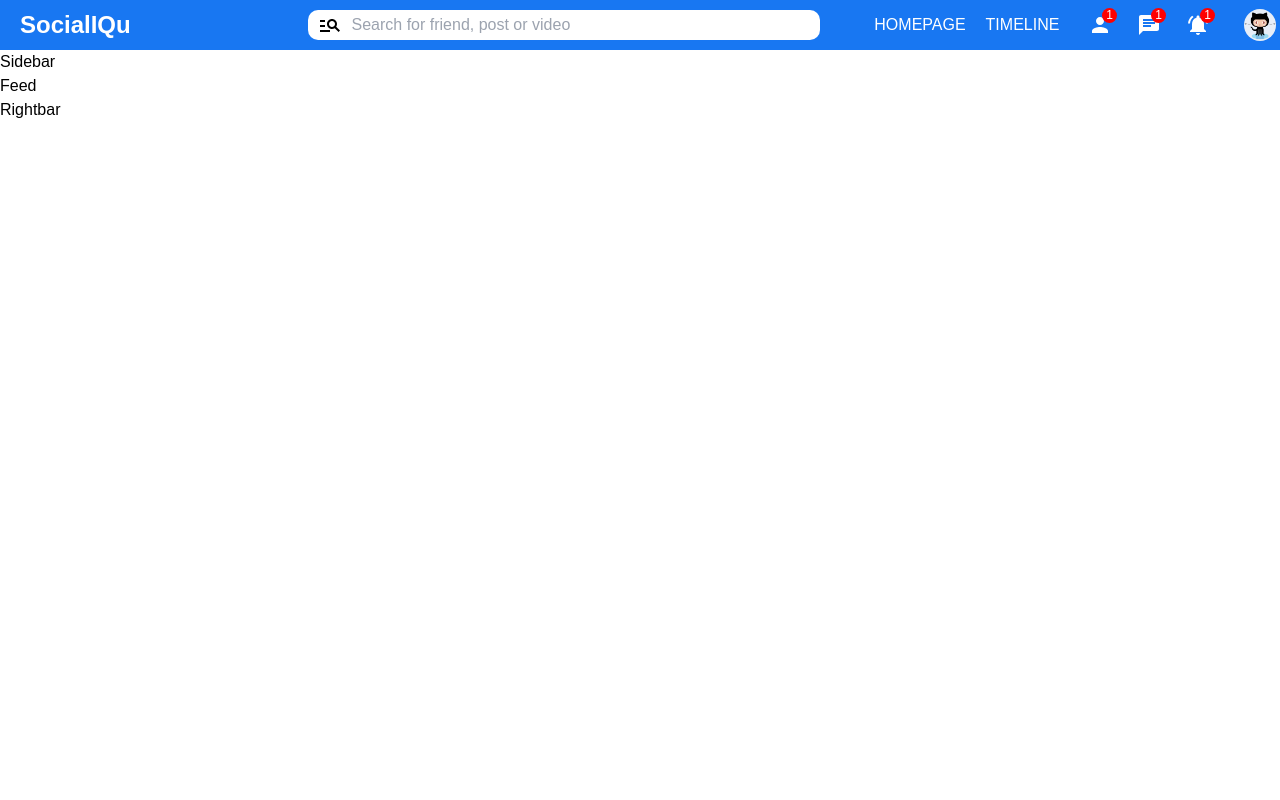
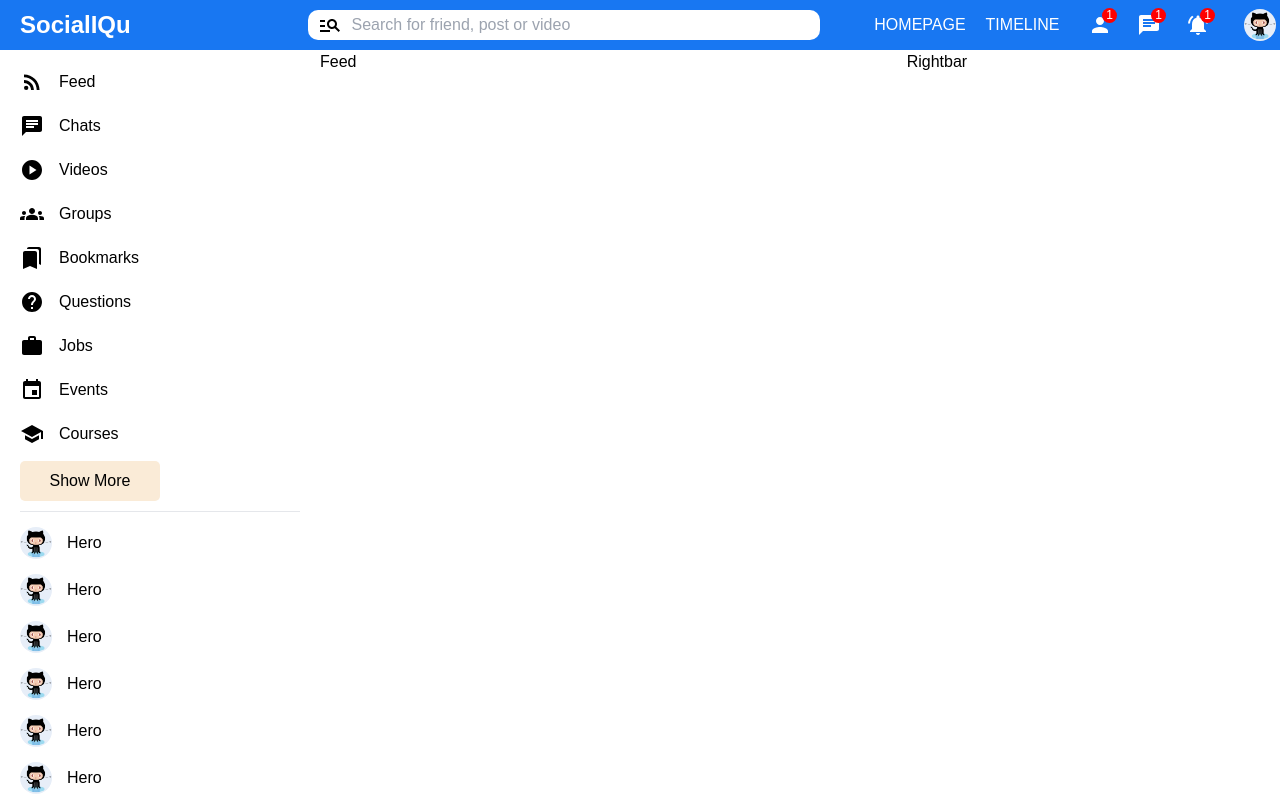
Before and after one commit to Cyber-Infernox/SocialIQu, a React (Create React App) app in the folder Client/my-app/: page / in a window 1280 px wide. Built offline with nearby package versions, Linux system fonts and the light colour scheme.

Commit message:
Sidebar added

```diff
--- a/Client/my-app/src/Components/Feed/Feed.css
+++ b/Client/my-app/src/Components/Feed/Feed.css
@@ -0,0 +1,3 @@
+.feed {
+  flex: 5.5;
+}
--- a/Client/my-app/src/Components/Feed/Feed.jsx
+++ b/Client/my-app/src/Components/Feed/Feed.jsx
@@ -2,7 +2,7 @@ import "./Feed.css";
 
 const Feed = () => {
   return (
-    <div>
+    <div className="feed">
       <div>Feed</div>
     </div>
   );
--- a/Client/my-app/src/Components/Rightbar/Rightbar.css
+++ b/Client/my-app/src/Components/Rightbar/Rightbar.css
@@ -0,0 +1,3 @@
+.rightbar {
+  flex: 3.5;
+}
--- a/Client/my-app/src/Components/Rightbar/Rightbar.jsx
+++ b/Client/my-app/src/Components/Rightbar/Rightbar.jsx
@@ -2,7 +2,7 @@ import "./Rightbar.css";
 
 const Rightbar = () => {
   return (
-    <div>
+    <div className="rightbar">
       <div>Rightbar</div>
     </div>
   );
--- a/Client/my-app/src/Components/Sidebar/Sidebar.css
+++ b/Client/my-app/src/Components/Sidebar/Sidebar.css
@@ -0,0 +1,70 @@
+.sidebar {
+  flex: 3;
+  height: calc(100vh - 50px);
+  overflow-y: scroll;
+}
+
+::-webkit-scrollbar {
+  width: 5px;
+}
+::-webkit-scrollbar-track {
+  background-color: #f1f1f1;
+}
+::-webkit-scrollbar-thumb {
+  background-color: rgb(179, 179, 179);
+}
+
+.sidebarWrapper {
+  padding: 20px;
+}
+
+.sidebarList {
+  padding: 0;
+  margin: 0;
+  list-style: none;
+}
+
+.sidebarListItem {
+  display: flex;
+  align-items: center;
+  margin-bottom: 20px;
+}
+
+.sidebarIcon {
+  margin-right: 15px;
+}
+
+.sidebarButton {
+  width: 140px;
+  padding: 8px;
+  border-radius: 5px;
+  font-weight: 500;
+  margin-bottom: 10px;
+  margin-top: -5px;
+  background-color: antiquewhite;
+}
+
+.sidebarHr {
+  margin: 20px 0;
+}
+
+.sidebarFriendList {
+  padding: 0;
+  margin: 0;
+  list-style: none;
+  margin-top: 15px;
+}
+
+.sidebarFriend {
+  display: flex;
+  align-items: center;
+  margin-bottom: 15px;
+}
+
+.sidebarFriendImg {
+  width: 32px;
+  height: 32px;
+  border-radius: 50%;
+  object-fit: cover;
+  margin-right: 15px;
+}
--- a/Client/my-app/src/Components/Sidebar/Sidebar.jsx
+++ b/Client/my-app/src/Components/Sidebar/Sidebar.jsx
@@ -1,9 +1,109 @@
 import "./Sidebar.css";
+
+import RssFeedIcon from "@mui/icons-material/RssFeed";
+import ChatIcon from "@mui/icons-material/Chat";
+import PlayCircleIcon from "@mui/icons-material/PlayCircle";
+import GroupsIcon from "@mui/icons-material/Groups";
+import BookmarksIcon from "@mui/icons-material/Bookmarks";
+import HelpIcon from "@mui/icons-material/Help";
+import WorkIcon from "@mui/icons-material/Work";
+import EventIcon from "@mui/icons-material/Event";
+import SchoolIcon from "@mui/icons-material/School";
+
+import img from "../../Assets/Home/Navbar/logo.png";
 
 const Sidebar = () => {
   return (
-    <div>
-      <div>Sidebar</div>
+    <div className="sidebar">
+      <div className="sidebarWrapper">
+        <ul className="sidebarList">
+          <li className="sidebarListItem">
+            <RssFeedIcon className="sidebarIcon" />
+            <span className="sidebarListItemText">Feed</span>
+          </li>
+          <li className="sidebarListItem">
+            <ChatIcon className="sidebarIcon" />
+            <span className="sidebarListItemText">Chats</span>
+          </li>
+          <li className="sidebarListItem">
+            <PlayCircleIcon className="sidebarIcon" />
+            <span className="sidebarListItemText">Videos</span>
+          </li>
+          <li className="sidebarListItem">
+            <GroupsIcon className="sidebarIcon" />
+            <span className="sidebarListItemText">Groups</span>
+          </li>
+          <li className="sidebarListItem">
+            <BookmarksIcon className="sidebarIcon" />
+            <span className="sidebarListItemText">Bookmarks</span>
+          </li>
+          <li className="sidebarListItem">
+            <HelpIcon className="sidebarIcon" />
+            <span className="sidebarListItemText">Questions</span>
+          </li>
+          <li className="sidebarListItem">
+            <WorkIcon className="sidebarIcon" />
+            <span className="sidebarListItemText">Jobs</span>
+          </li>
+          <li className="sidebarListItem">
+            <EventIcon className="sidebarIcon" />
+            <span className="sidebarListItemText">Events</span>
+          </li>
+          <li className="sidebarListItem">
+            <SchoolIcon className="sidebarIcon" />
+            <span className="sidebarListItemText">Courses</span>
+          </li>
+        </ul>
+        <button className="sidebarButton">Show More</button>
+        <hr className="sideBarHr" />
+
+        <ul className="sidebarFriendList">
+          <li className="sidebarFriend">
+            <img src={img} alt="" className="sidebarFriendImg" />
+            <span className="sidebarFriendName">Hero</span>
+          </li>
+          <li className="sidebarFriend">
+            <img src={img} alt="" className="sidebarFriendImg" />
+            <span className="sidebarFriendName">Hero</span>
+          </li>
+          <li className="sidebarFriend">
+            <img src={img} alt="" className="sidebarFriendImg" />
+            <span className="sidebarFriendName">Hero</span>
+          </li>
+          <li className="sidebarFriend">
+            <img src={img} alt="" className="sidebarFriendImg" />
+            <span className="sidebarFriendName">Hero</span>
+          </li>
+          <li className="sidebarFriend">
+            <img src={img} alt="" className="sidebarFriendImg" />
+            <span className="sidebarFriendName">Hero</span>
+          </li>
+          <li className="sidebarFriend">
+            <img src={img} alt="" className="sidebarFriendImg" />
+            <span className="sidebarFriendName">Hero</span>
+          </li>
+          <li className="sidebarFriend">
+            <img src={img} alt="" className="sidebarFriendImg" />
+            <span className="sidebarFriendName">Hero</span>
+          </li>
+          <li className="sidebarFriend">
+            <img src={img} alt="" className="sidebarFriendImg" />
+            <span className="sidebarFriendName">Hero</span>
+          </li>
+          <li className="sidebarFriend">
+            <img src={img} alt="" className="sidebarFriendImg" />
+            <span className="sidebarFriendName">Hero</span>
+          </li>
+          <li className="sidebarFriend">
+            <img src={img} alt="" className="sidebarFriendImg" />
+            <span className="sidebarFriendName">Hero</span>
+          </li>
+          <li className="sidebarFriend">
+            <img src={img} alt="" className="sidebarFriendImg" />
+            <span className="sidebarFriendName">Hero</span>
+          </li>
+        </ul>
+      </div>
     </div>
   );
 };
--- a/Client/my-app/src/Pages/Home/Home.css
+++ b/Client/my-app/src/Pages/Home/Home.css
@@ -0,0 +1,4 @@
+.homeContainer {
+  display: flex;
+  width: 100%;
+}
--- a/Client/my-app/src/Pages/Home/Home.jsx
+++ b/Client/my-app/src/Pages/Home/Home.jsx
@@ -2,6 +2,8 @@ import Feed from "../../Components/Feed/Feed";
 import Navbar from "../../Components/Navbar/Navbar";
 import Rightbar from "../../Components/Rightbar/Rightbar";
 import Sidebar from "../../Components/Sidebar/Sidebar";
+
+import "./Home.css";
 
 const Home = () => {
   return (
```
